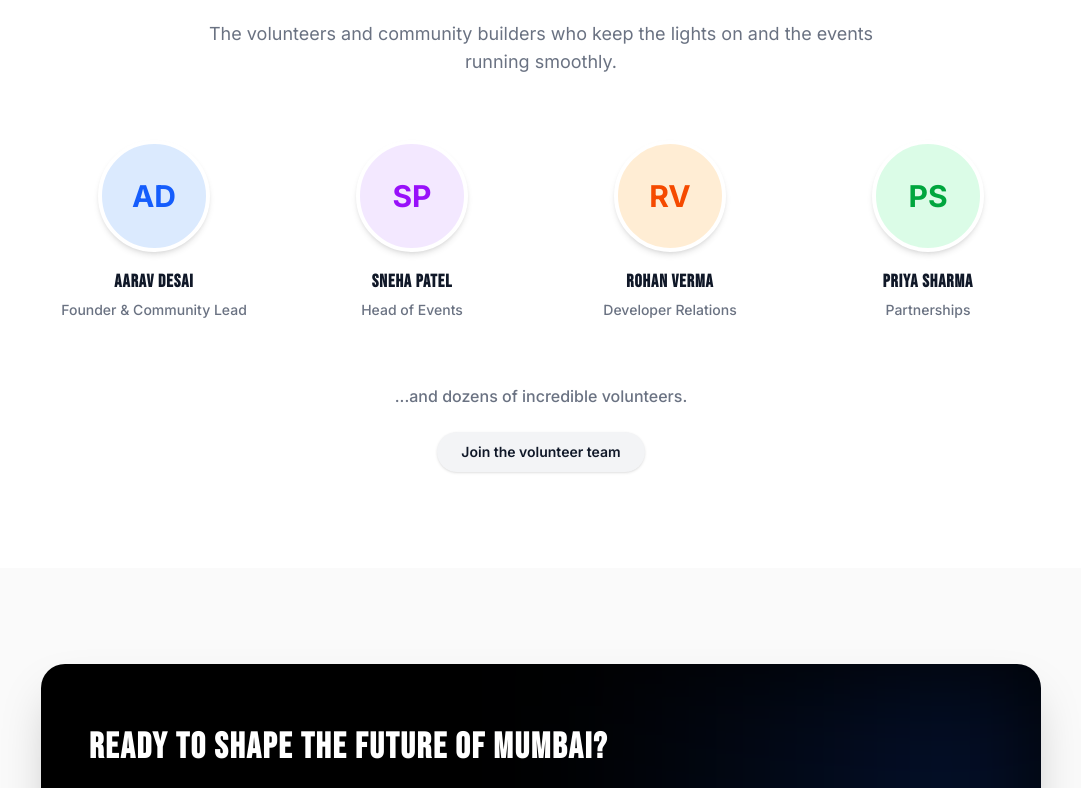
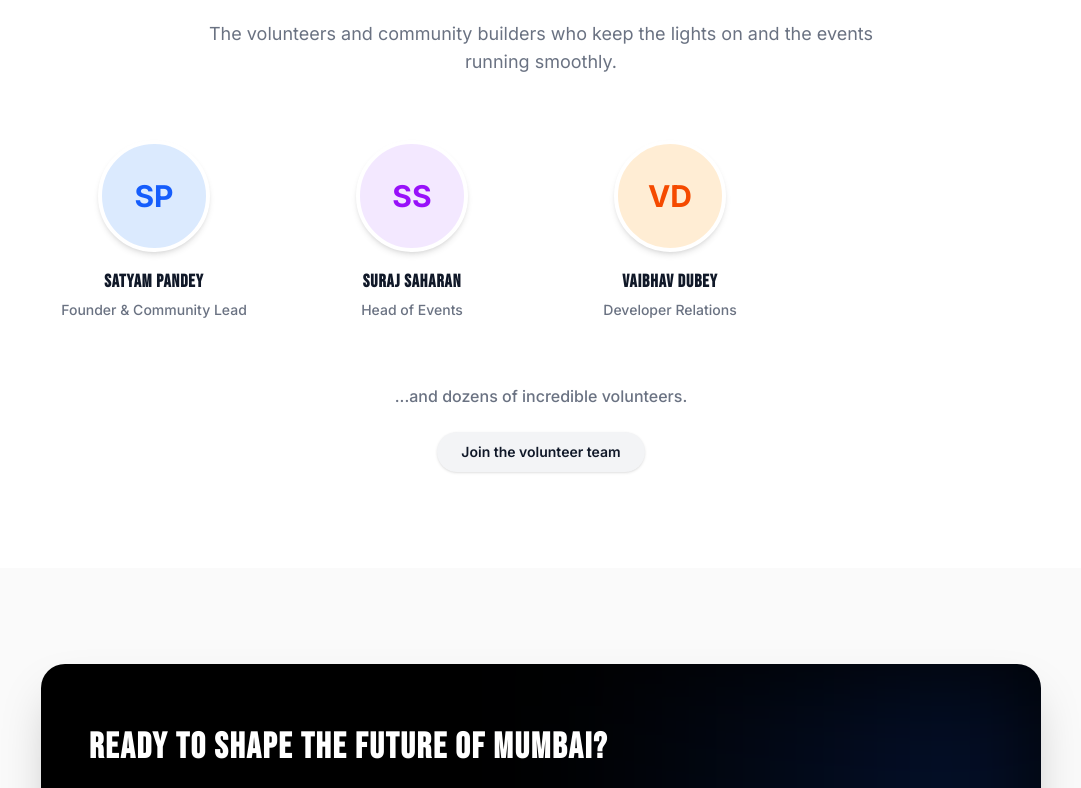
Before and after one commit to vaibhav-vx/mtc-website, a Next.js app: page /about in a window 1280 px wide. Shown: the part 1240-2028 px from the top of the page, without its empty margins (99-1180 px from the left). Built offline with nearby package versions, Linux system fonts and the light colour scheme.

Commit message:
feat: add About Us page and Navbar component

```diff
--- a/app/about/page.tsx
+++ b/app/about/page.tsx
@@ -9,29 +9,23 @@ export const metadata = {
 
 const TEAM = [
   {
-    name: "Aarav Desai",
+    name: "Satyam Pandey",
     role: "Founder & Community Lead",
     image: "bg-blue-100 text-blue-600",
-    initials: "AD"
-  },
-  {
-    name: "Sneha Patel",
-    role: "Head of Events",
-    image: "bg-purple-100 text-purple-600",
     initials: "SP"
   },
   {
-    name: "Rohan Verma",
+    name: "Suraj Saharan",
+    role: "Head of Events",
+    image: "bg-purple-100 text-purple-600",
+    initials: "SS"
+  },
+  {
+    name: "Vaibhav Dubey",
     role: "Developer Relations",
     image: "bg-orange-100 text-orange-600",
-    initials: "RV"
+    initials: "VD"
   },
-  {
-    name: "Priya Sharma",
-    role: "Partnerships",
-    image: "bg-green-100 text-green-600",
-    initials: "PS"
-  }
 ];
 
 export default function AboutPage() {
--- a/components/Navbar.tsx
+++ b/components/Navbar.tsx
@@ -10,9 +10,9 @@ const LINKS = [
   { href: "/discover", label: "Discover" },
   { href: "/events", label: "Events" },
   { href: "/opportunities", label: "Opportunities" },
-  { href: "/about", label: "About" },
   { href: "/#community", label: "Community" },
   { href: "/#partners", label: "Partners" },
+  { href: "/about", label: "About Us" },
 ];
 
 export default function Navbar() {
```
